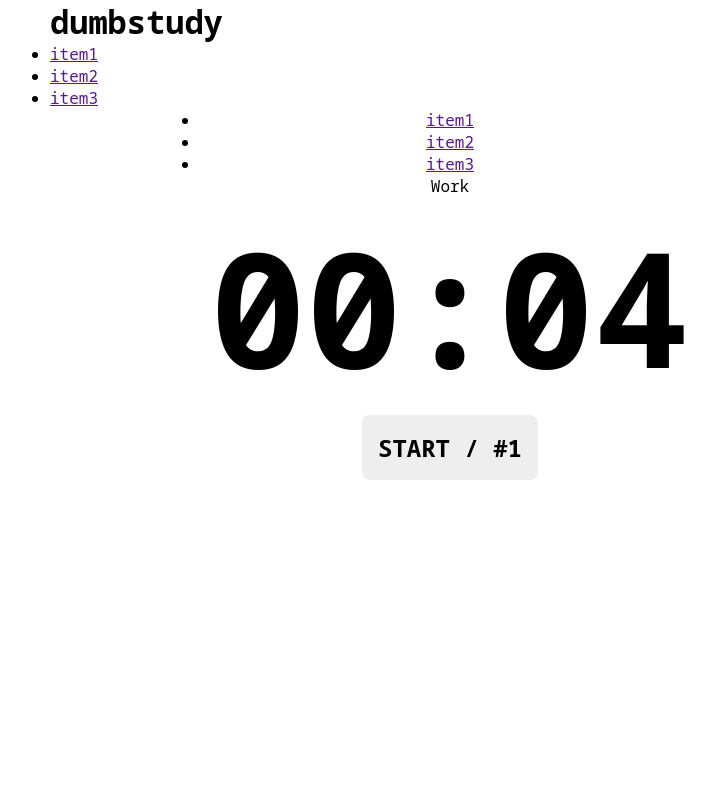
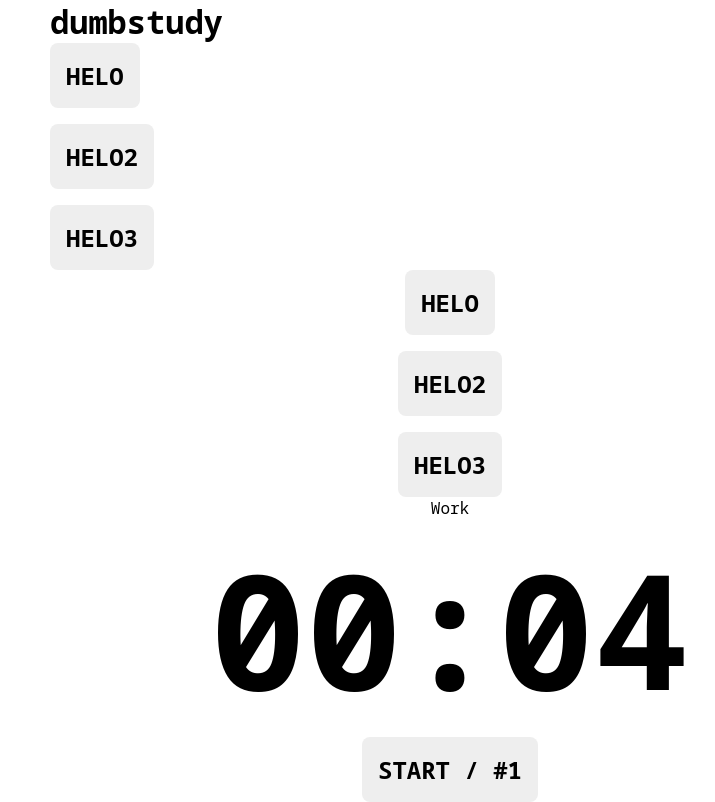
Before and after one commit to ttproxies/dumbstudy, a React (Vite) app in the folder frontend/: page / in a window 1280 px wide. Shown: the whole page, without its empty margins (190-905 px from the left). Built offline with nearby package versions, Linux system fonts and the light colour scheme; no server answers.

Commit message:
fix ButtonCont container not taking prop

```diff
--- a/frontend/src/components/ButtonCont.tsx
+++ b/frontend/src/components/ButtonCont.tsx
@@ -1,21 +1,43 @@
-export default function ButtonCont() {
+import React from "react";
+import type { ReactNode } from "react";
+import styled from "styled-components";
+import Button from "./Button";
+
+interface Props {
+    children: ReactNode;
+    direction: "horizontal" | "vertical";
+    alignment: string;
+}
+
+export default function ButtonCont({ direction, alignment }: Props) {
     return (
-        <ul className="button-cont button-cont--">
-            <li className="button-cont__item">
-                <a href="" className="link link--textual">
-                    item1
-                </a>
+        <Container dir={direction}>
+            <li>
+                <Button type="button" onClick={() => console.log("clicked!")}>
+                    helo
+                </Button>
             </li>
-            <li className="button-cont__item">
-                <a href="" className="link link--textual">
-                    item2
-                </a>
+            <li>
+                <Button type="button" onClick={() => console.log("clicked!")}>
+                    helo2
+                </Button>
             </li>
-            <li className="button-cont__item">
-                <a href="" className="link link--textual">
-                    item3
-                </a>
+            <li>
+                <Button type="button" onClick={() => console.log("clicked!")}>
+                    helo3
+                </Button>
             </li>
-        </ul>
+        </Container>
     );
 }
+
+const Container = styled.ul`
+    display: flex;
+    flex-flow: ${(props) =>
+            props.dir === "horizontal" ? "row" : "column"}
+        nowrap;
+    justify-content: center;
+    gap: 1rem;
+
+    list-style-type: none;
+`;
--- a/frontend/src/components/Clock.tsx
+++ b/frontend/src/components/Clock.tsx
@@ -18,7 +18,7 @@
         if (counting) {
             const countdown = setInterval(() => {
                 setRemaining((prevRem) => {
-                    if (prevRem <= 1) {
+                    if (prevRem === 1) {
                         clearInterval(countdown);
                         setCounting(false); // Forcefully update counting to avoid not regenerating countdown interval
                     }
```
Also changed, not shown: 1 other file (tests, documents, lock files or other folders).
